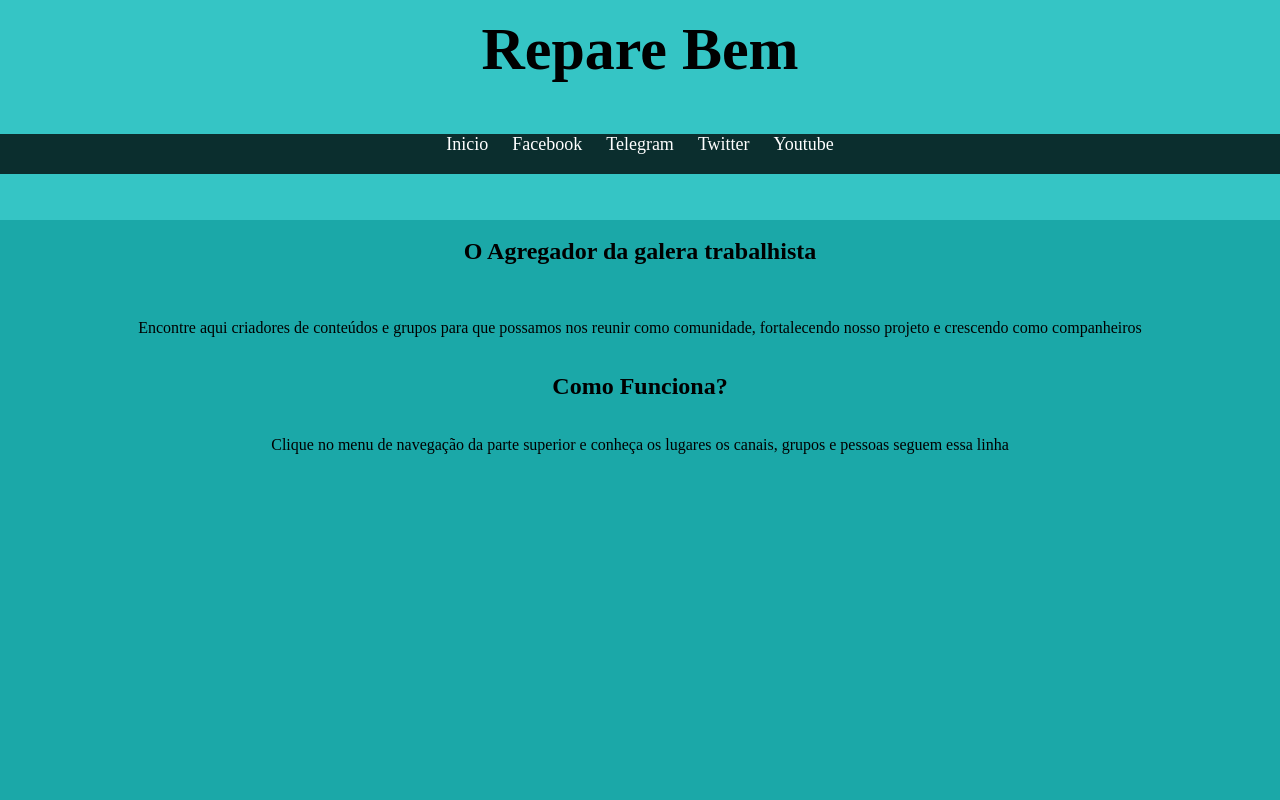
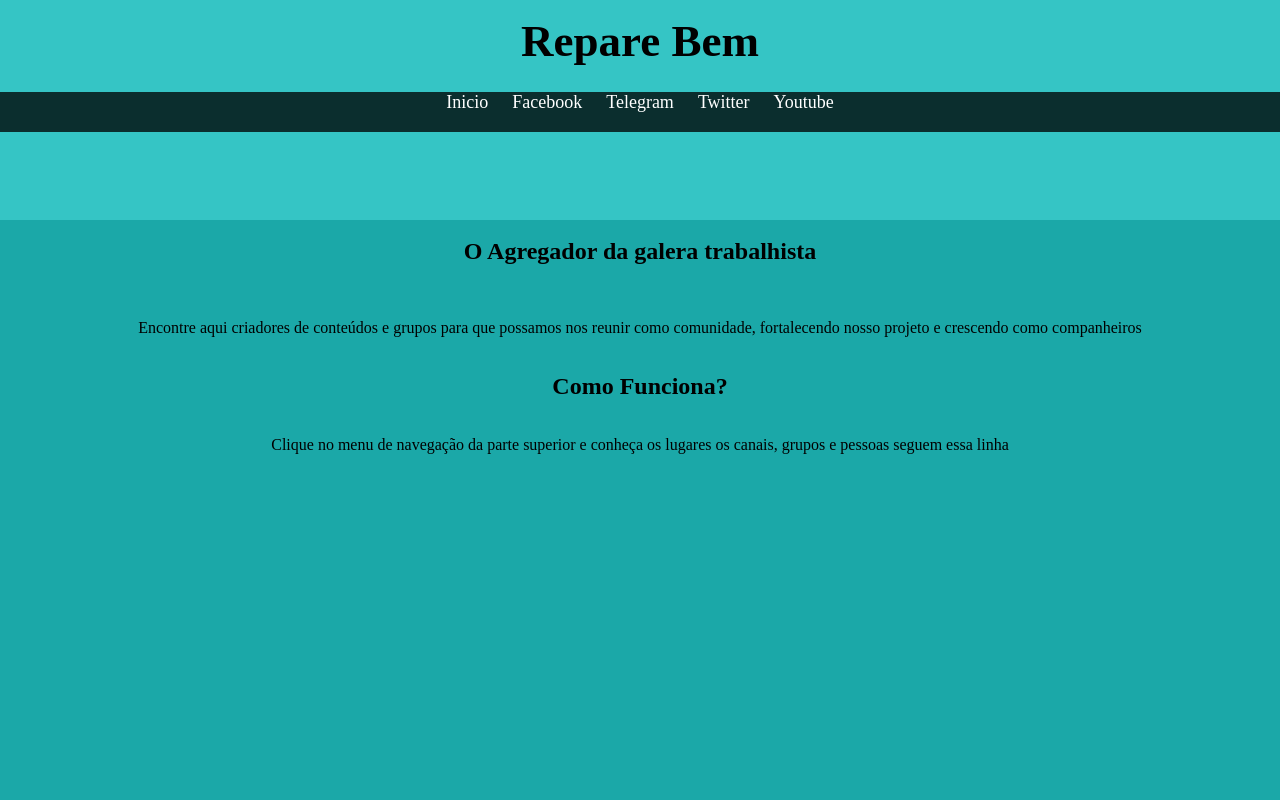
Before and after one commit to reparebem/reparebem, a plain HTML site: page index.html in a window 1280 px wide. Shown: the top 800 px of the page. Drawn offline with Linux system fonts and the light colour scheme; a script that the page names is missing.

Commit message:
Update estilo.css

```diff
--- a/estilo.css
+++ b/estilo.css
@@ -65,8 +65,8 @@ menu{
 body header div h1 {
 text-align: center;
 padding-top: 15px;
-padding-bottom: 30px;
-font-size: 60px;
+padding-bottom: 5px;
+font-size: 45px;
 }
 .caixaBox{
     border: rgb(55, 128, 128) double;
```
